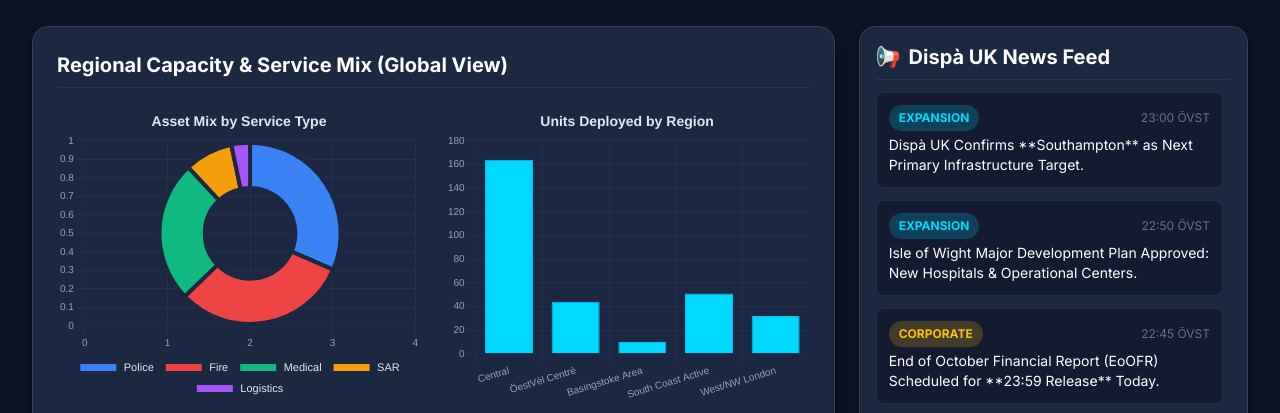
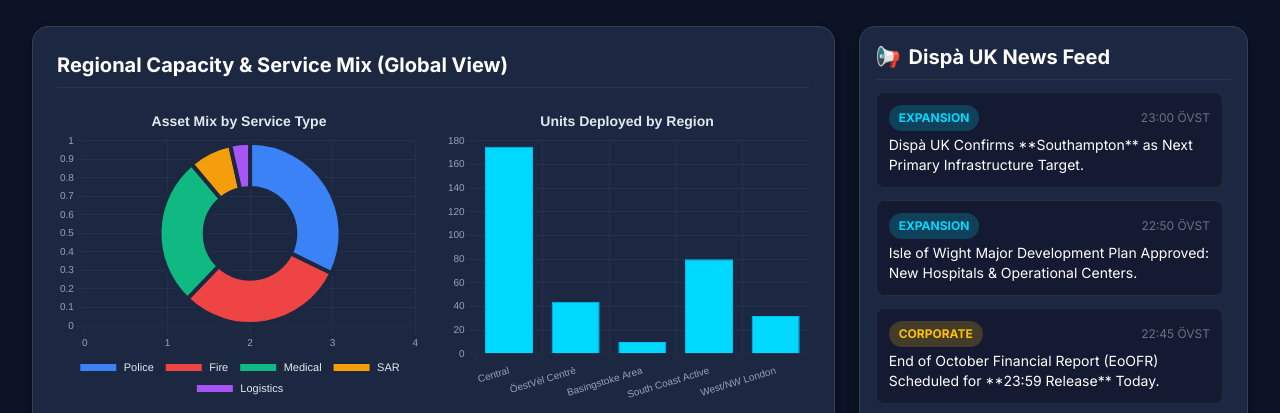
Before and after one commit to WinoWongo2024/MissionChief, a plain HTML site: page index.html in a window 1280 px wide. Shown: the part 352-765 px from the top of the page. Drawn offline with nearby package versions, Linux system fonts and the light colour scheme.

Commit message:
Refactor dispatch data and fix syntax issues
Updated dispatch data and corrected syntax in index.html.

```diff
--- a/index.html
+++ b/index.html
@@ -146,7 +146,6 @@
             'Harrogate': 'Harrogate District Dispatch Centre',
             'Southampton_Planned': 'P’mouth,S’ampton,E’leigh Dispatch',
             'Expansion_Planning': 'UK_Conceptual_Expansion',
-            // FIX: Corrected syntax from assignment to proper object key/value pair
             'Basingstoke_Alton_Oakley': 'Basingstoke,Alton,Oakley Dispatch'
         };
 
@@ -157,7 +156,6 @@
             'Southampton_Planned': { name: 'Southampton/IoW/P/E (Active)', status: 'Expansion Focus', color: 'status-planned' },
             'Expansion_Planning': { name: 'UK Conceptual Planning', status: 'Conceptual', color: 'status-offline' },
             'default': { name: 'Select Region', status: 'Unknown', color: 'text-gray-400' },
-            // FIX: Corrected syntax from assignment to proper object key/value pair
             'Basingstoke_Alton_Oakley': {
                 name: 'Basingstoke, Alton & Oakley Region',
                 status: 'Coming Soon',
@@ -167,7 +165,7 @@
 
         // Target: October 29th, 2025 at 22:30:00 ÖVST (CEST equivalent is UTC+2).
         // Convert to UTC: 22:30 - 2 hours = 20:30 UTC.
-        const TARGET_DATE_MS = new Date('2025-10-29T20:30:00Z').getTime(); // Note: Changed to 20:30Z (UTC) to represent 22:30 ÖVST/CEST
+        const TARGET_DATE_MS = new Date('2025-10-29T20:30:00Z').getTime();
 
         let countdownInterval = null;
         let activeRegionKey = 'default';
@@ -175,16 +173,16 @@
         let regionalChart = null;
         let stats = {};
 
-        // --- CORRECTED AND DETAILED DATA DEFINITION ---
+        // --- UPDATED AND DETAILED DATA DEFINITION ---
         const dispatchData = {
             'Central,South/North East London Dispatch': [
                 { station: "Victoria & Pimlico", code: "BTP-001", location: "BTPV&P", assets: "6 x IRV-002, 6 x IRV-001", type: "Police", count: 12 },
                 { station: "King’s Cross & St Pancras", code: "BTP-002", location: "KGXSP", assets: "2 x IRV-001, 2 x IRV-002", type: "Police", count: 4 },
                 { station: "Chelsea RCC", code: "N/A", location: "N/A", assets: "2 x Flatbed Recovery Vehicle", type: "Logistics", count: 2 },
                 { station: "Greenwich CRS (Millwall)", code: "N/A", location: "GW-CRS", assets: "2 x CRV-001, 2 x CRV-002", type: "SAR", count: 4 },
-                { station: "Chelsea HART BASE (S/B)", code: "HART-001", location: "CB", assets: "6 x AMB-001, 6 x OTL-001", type: "Medical", count: 12 },
-                { station: "Heathrow Airport", code: "HEMS-001", location: "HTR", assets: "2 x HELI-001", type: "Medical", count: 2 },
-                { station: "City of London Fire officer", code: "HRL-001", location: "CoL", assets: "4 x FO-001", type: "Fire", count: 4 },
+                { station: "Chelsea HART BASE (S/B)", code: "HART-001", location: "CB", assets: "6 x AMB-001, 6 x OTL-001, 2 x PRV-001, 2 x PRV-002, 2 x SRV-001", type: "Medical", count: 18 },
+                { station: "Heathrow Airport", code: "HEMS-001", location: "HTR", assets: "2 x HELI-001, 2 x RRV-001, 2 x RRV-002, 6 x RRV-003", type: "Medical", count: 12 },
+                { station: "City of London Fire officer", code: "HRL-001", location: "CoL", assets: "2 x FO-001", type: "Fire", count: 2 },
                 { station: "Elephant and Castle", code: "HRL-002", location: "EaC", assets: "2 x GNRL-PRAC-001", type: "Medical", count: 2 },
                 { station: "Lambeth HRL/SB", code: "HRL-003", location: "LMBTH", assets: "4 x FO-001", type: "Fire", count: 4 },
                 { station: "Holborn HRL Station", code: "HRL-004", location: "HLBRN", assets: "2 x FO-001", type: "Fire", count: 2 },
@@ -192,11 +190,11 @@
                 { station: "Rotherhithe SAR HRL", code: "HRL-008", location: "RHTHT", assets: "2 x SAR4x4-001", type: "SAR", count: 2 },
                 { station: "Traffalgar SQR HRL", code: "HRL-009", location: "TRFSQR", assets: "4 x CFR", type: "Medical", count: 4 },
                 { station: "City of Westminster", code: "LAS-001/CC", location: "CoW", assets: "2 x AMB-001, 2 x AMB-002, 2 x RRV-001", type: "Medical", count: 6 },
-                { station: "Euston Ambulance Station", code: "LAS-002", location: "EUS", assets: "4 x AMB-001, 4 x CBRN-001, 2 x OTL-001", type: "Medical", count: 10 },
+                { station: "Euston Ambulance Station", code: "LAS-002", location: "EUS", assets: "4 x AMB-001, 3 x CBRN-001, 2 x OTL-001", type: "Medical", count: 9 },
                 { station: "Knightsbridge Station", code: "LAS-003", location: "KBR", assets: "4 x AMB-001, 2 x RRV-001", type: "Medical", count: 6 },
                 { station: "Westminster Bridge station", code: "LAS-005", location: "WBR", assets: "2 x AMB-001, 2 x AMB-002", type: "Medical", count: 4 },
                 { station: "Guys Hospital AMB-DEP", code: "LAS-006", location: "GH", assets: "2 x AMB-001, 2 x RRV-001", type: "Medical", count: 4 },
-                { station: "Bethnal Green", code: "LFB-001", location: "BTGN", assets: "4 x WC-001, 4 x WL-001", type: "Fire", count: 8 },
+                { station: "Bethnal Green", code: "LFB-001", location: "BTGN", assets: "2 x WC-001, 4 x WL-001", type: "Fire", count: 6 },
                 { station: "City of London", code: "LFB-002", location: "CoL", assets: "2 x RSU-001, 2 x WL-001", type: "Fire", count: 4 },
                 { station: "Deptford LFB Station", code: "LFB-003", location: "DEPT", assets: "2 x RP-001, 2 x CARP-001", type: "Fire", count: 4 },
                 { station: "Euston LFB Station", code: "LFB-004", location: "EUS", assets: "2 x ARAP-001, 2 x BASU-001, 2 x WL-001", type: "Fire", count: 6 },
@@ -229,25 +227,26 @@
             ],
 
             'Basingstoke,Alton,Oakley Dispatch': [
-                // Adding placeholder data for the new region
                 { station: "Basingstoke Central FS", code: "HFS-005", location: "BSTK", assets: "2 x WL-001, 2 x WL-002", type: "Fire", count: 4 },
                 { station: "Alton Police Station", code: "HPS-007", location: "ALTN", assets: "2 x IRV-001, 2 x IRV-002", type: "Police", count: 4 },
                 { station: "Oakley RCC (Planned)", code: "N/A", location: "OKLY", assets: "2 x Flatbed Recovery Vehicle", type: "Logistics", count: 2 },
             ],
 
             'P’mouth,S’ampton,E’leigh Dispatch': [
-                { station: "Southampton Central FS", code: "HFS-001", location: "SHPTCFS", assets: "2 x WL-001, 2 x WL-002", type: "Fire", count: 4 },
+                { station: "Southampton Central FS", code: "HFS-001", location: "SHPTCFS", assets: "4 x WL-001, 4 x WL-002", type: "Fire", count: 8 },
                 { station: "Redbridge Fire Station", code: "HFS-002", location: "RBR", assets: "2 x BASU-001, 2 x CARP-001", type: "Fire", count: 4 },
-                { station: "St Mary’s Fire station", code: "HFS-003", location: "STMRYFS", assets: "2 x RSU-001, 2 x WL-001", type: "Fire", count: 4 },
-                { station: "Southampton Central Station", code: "HPS-001", location: "SMPC", assets: "1 x IRV-001, 2 x IRV-002", type: "Police", count: 3 },
-                { station: "Portswood Station", code: "HPS-002", location: "PW", assets: "2 x IRV-001, 2 x IRV-002", type: "Police", count: 4 },
+                { station: "St Mary’s Fire station", code: "HFS-003", location: "STMRYFS", assets: "4 x RSU-001, 2 x WL-001", type: "Fire", count: 6 },
+                { station: "HPFS,IoW Eastleigh HQ", code: "HFS-004", location: "ELGH", assets: "2 x CARP-001, 2 x FO-001", type: "Fire", count: 4 },
+                { station: "Southampton Central Station", code: "HPS-001", location: "SMPC", assets: "4 x IRV-001, 4 x IRV-002", type: "Police", count: 8 },
+                { station: "Portswood Station", code: "HPS-002", location: "PW", assets: "4 x IRV-001, 4 x IRV-002", type: "Police", count: 8 },
                 { station: "Hythe Police Station", code: "HPS-003", location: "HYPS", assets: "2 x IRV-001", type: "Police", count: 2 },
                 { station: "Totton Police Station", code: "HPS-004", location: "TTNPS", assets: "2 x IRV-001", type: "Police", count: 2 },
                 { station: "Shirley Police station", code: "HPS-005", location: "SHLYPS", assets: "4 x IRV-001", type: "Police", count: 4 },
-                { station: "Swaythling Police station", code: "HPS-006", location: "SWYG", assets: "2 x IRV-001", type: "Police", count: 2 },
+                { station: "Swaythling Police station", code: "HPS-006", location: "SWYG", assets: "4 x IRV-001", type: "Police", count: 4 },
+                { station: "Eastleigh Airport", code: "HPS-007", location: "EGLHAP", assets: "4 x IRV-001", type: "Police", count: 4 },
                 { station: "Marsh Lane HRL", code: "N/A", location: "N/A", assets: "2 x RRV", type: "Logistics", count: 2 },
-                { station: "Redbridge HRL/FO", code: "N/A", location: "N/A", assets: "2 x Fire Officer", type: "Fire", count: 2 },
-                { station: "Regent’s Park Southampton RCC", code: "N/A", location: "N/A", assets: "2 x Flatbed Recovery Vehicle", type: "Logistics", count: 2 },
+                { station: "Redbridge HRL/FO", code: "N/A", location: "N/A", assets: "4 x Fire Officer", type: "Fire", count: 4 },
+                { station: "Regent’s Park Southampton RCC", code: "N/A", location: "N/A", assets: "4 x Flatbed Recovery Vehicle", type: "Logistics", count: 4 },
                 { station: "Southampton General station", code: "SCAS-001", location: "STHPGS", assets: "2 x AMB-001, 2 x AMB-002", type: "Medical", count: 4 },
                 { station: "SGH/HRL", code: "N/A", location: "N/A", assets: "2 x Coastguard Commander", type: "SAR", count: 2 },
                 { station: "Southampton CGS", code: "N/A", location: "N/A", assets: "2 x CRV", type: "SAR", count: 2 },
@@ -294,9 +293,6 @@
             const seconds = String(ukDate.getSeconds()).padStart(2, '0');
             return `${hours}:${minutes}:${seconds} GMT`;
         }
-
-        // FIX: The original code used a function call 'getÖestVèlTime()' which was not defined.
-        // It's removed here, and 'getUKTime()' is used for the refresh time.
 
         // Countdown function
         function updateCountdown() {
@@ -407,7 +403,6 @@
                     <p class="text-2xl sm:text-3xl font-extrabold text-red-400">${stats.regionalTotals['South Coast Active'] || 0}</p>
                 </div>
             `;
-            // FIX: Using the defined 'getUKTime()' instead of the undefined 'getÖestVèlTime()'
             document.getElementById('update-time').textContent = `Last Data Refresh: ${getUKTime()}`;
         }
 
@@ -515,7 +510,7 @@
 
             calculateStats(); // Recalculate stats with the correct, detailed data
             renderKPIs();
-            renderCharts(); // Re-render charts to capture any regional changes (e.g., total unit count)
+            renderCharts();
             renderLocalAssetView(regionKey);
         }
 
```
